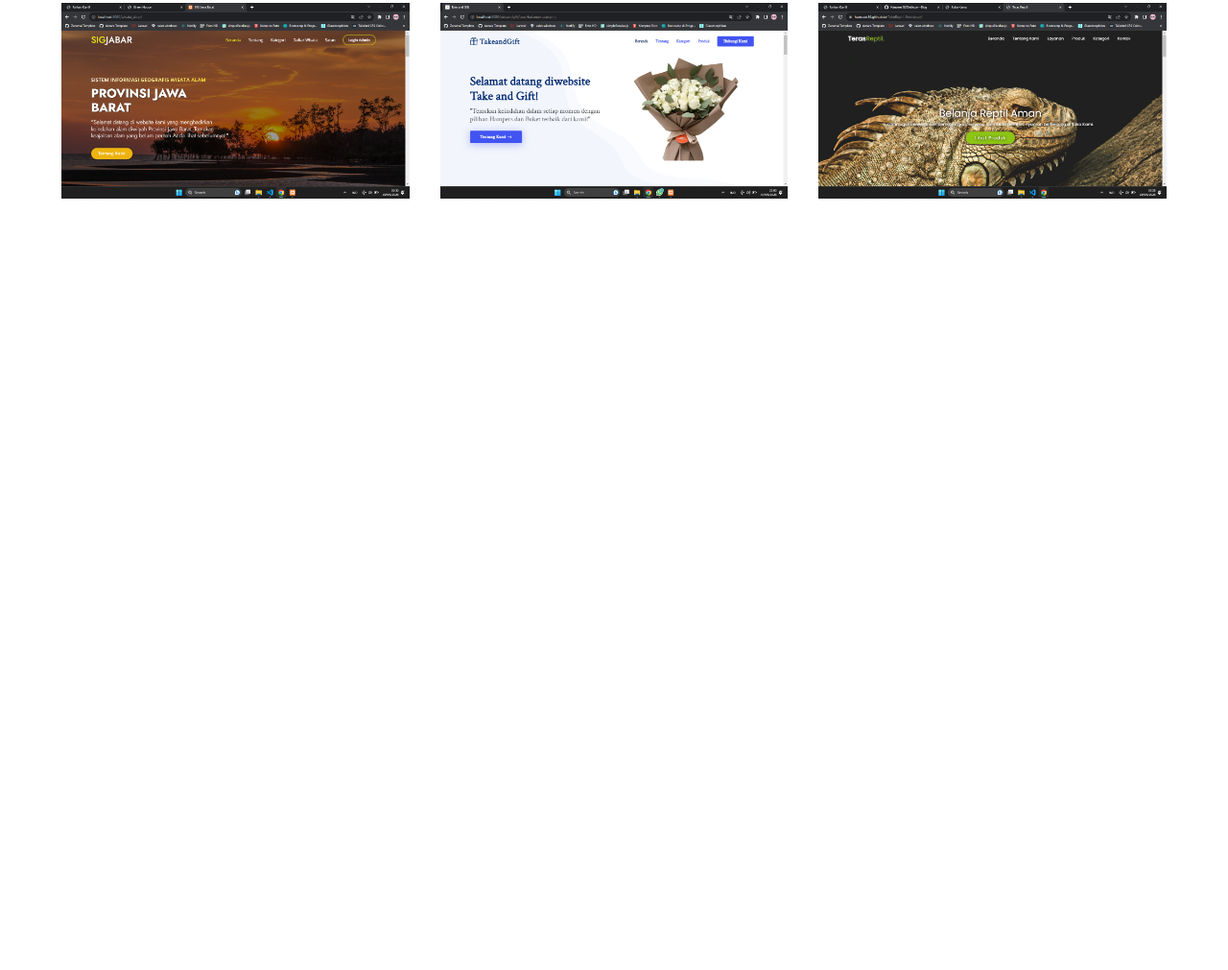
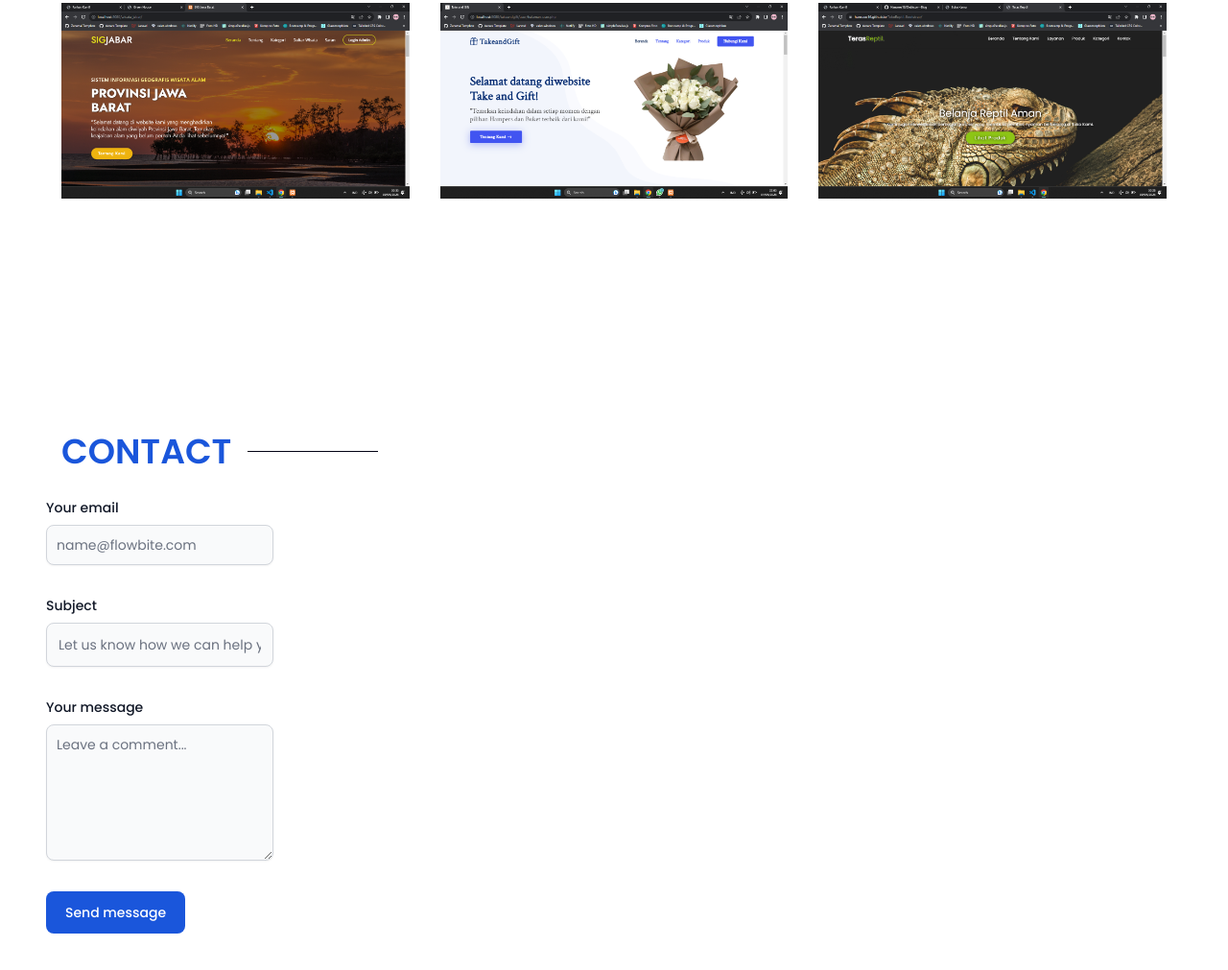
Before and after one commit to Hanseee16/Portfolio-TailwindCSS, a website: page index.html in a window 1280 px wide. Shown: the part 3997-5008 px from the top of the page at 96% size. Before the commit the page ends 4336 px from the top, so only its background shows below. Drawn offline with nearby package versions, Linux system fonts and the light colour scheme.

Commit message:
first commit

```diff
--- a/index.html
+++ b/index.html
@@ -293,6 +293,61 @@
     </section>
     <!-- End Projects -->
 
+    <!-- Contact -->
+    <section id="contact" class="contact bg-white dark:bg-gelap">
+      <div class="container max-w-screen-xl px-4 md:px-12 py-28">
+        <h1 class="text-4xl text-blue-700 dark:text-white font-semibold uppercase md:px-4 after:content-[''] after:w-[134px] md:after:w-[136px] after:h-[1px] after:inline-block after:bg-gelap dark:after:bg-yellow-300 after:mb-3 after:ml-2">
+          contact
+        </h1>
+        <div class="row flex flex-wrap justify-center lg:justify-normal mt-7">
+          <div class="w-full md:w-1/4 lg:w-1/5">
+            <form action="#" class="space-y-8">
+              <div data-aos="fade-up" data-aos-duration="1000" data-aos-delay="200">
+                <label for="email" class="block mb-2 text-sm font-medium text-gray-900 dark:text-white">Your email</label>
+                <input
+                  type="email"
+                  id="email"
+                  class="shadow-sm bg-gray-50 border border-gray-300 text-gray-900 text-sm rounded-lg focus:ring-primary-500 focus:border-primary-500 block w-full p-2.5 dark:bg-gray-700 dark:border-gray-600 dark:placeholder-gray-400 dark:text-white dark:focus:ring-white dark:focus:border-primary-500 dark:shadow-sm-light"
+                  placeholder="name@flowbite.com"
+                  required
+                />
+              </div>
+              <div data-aos="fade-up" data-aos-duration="1000" data-aos-delay="300">
+                <label for="subject" class="block mb-2 text-sm font-medium text-gray-900 dark:text-white">Subject</label>
+                <input
+                  type="text"
+                  id="subject"
+                  class="block p-3 w-full text-sm text-gray-900 bg-gray-50 rounded-lg border border-gray-300 shadow-sm focus:ring-primary-500 focus:border-primary-500 dark:bg-gray-700 dark:border-gray-600 dark:placeholder-gray-400 dark:text-white dark:focus:ring-yellow-300 dark:focus:border-primary-500 dark:shadow-sm-light"
+                  placeholder="Let us know how we can help you"
+                  required
+                />
+              </div>
+              <div class="sm:col-span-2" data-aos="fade-up" data-aos-duration="1000" data-aos-delay="400">
+                <label for="message" class="block mb-2 text-sm font-medium text-gray-900 dark:text-white">Your message</label>
+                <textarea
+                  id="message"
+                  rows="6"
+                  class="block p-2.5 w-full text-sm text-gray-900 bg-gray-50 rounded-lg shadow-sm border border-gray-300 focus:ring-primary-500 focus:border-primary-500 dark:bg-gray-700 dark:border-gray-600 dark:placeholder-gray-400 dark:text-white dark:focus:ring-primary-500 dark:focus:border-primary-500"
+                  placeholder="Leave a comment..."
+                  required
+                ></textarea>
+              </div>
+              <button
+                type="submit"
+                class="py-3 px-5 text-sm font-medium text-center text-white rounded-lg bg-blue-700 sm:w-fit hover:bg-blue-800 focus:ring-4 focus:outline-none focus:ring-primary-300 dark:bg-yellow-300 dark:hover:bg-yellow-400 dark:focus:ring-primary-800"
+                data-aos="fade-up"
+                data-aos-duration="1000"
+                data-aos-delay="500"
+              >
+                Send message
+              </button>
+            </form>
+          </div>
+        </div>
+      </div>
+    </section>
+    <!-- End Contact -->
+
     <!-- js -->
     <script src="public/js/script.js"></script>
 
```
Also changed, not shown: public/css/style.css.
